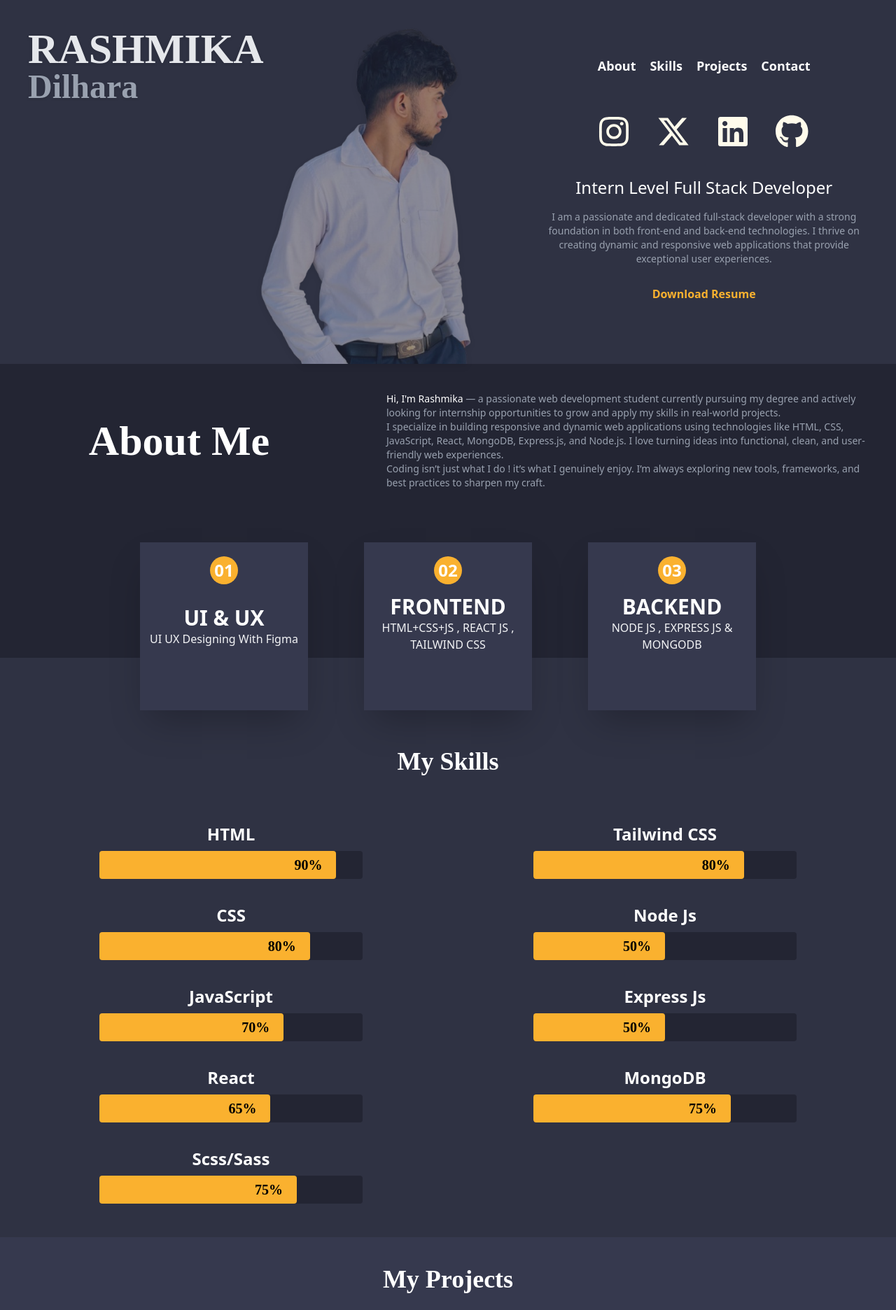
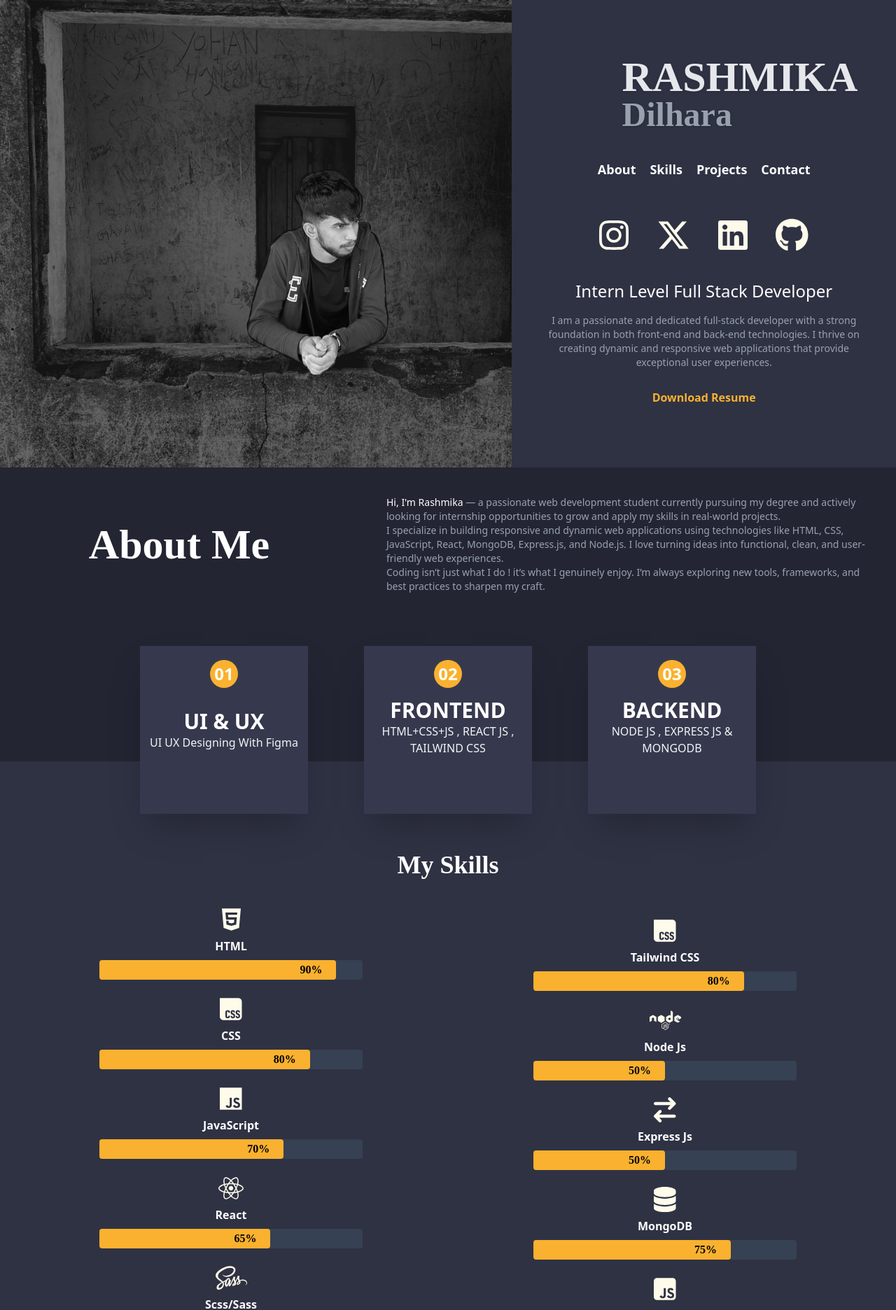
Before and after one commit to RashmikaDil/Dilhara_por, a React (Vite) app: page / in a window 1280 px wide. Shown: the top 1872 px of the page at 70% size. Built offline with nearby package versions, Linux system fonts and the light colour scheme; a web font is replaced by a local one.

Commit message:
Add:  new hero image

```diff
--- a/src/App.jsx
+++ b/src/App.jsx
@@ -1,5 +1,8 @@
-import Me from './img/me.png'
-const cv = "https://drive.google.com/file/d/1s41IdoIu43SkCFyCVqLlw3DyNSqwuo0N/view?usp=drive_link"
+
+import baseImg from './img/base.png'
+
+const cv = "https://drive.google.com/file/d/1Uwrf_ROwqTGhDaNLth3GCvxFEIFWtA2t/view?usp=drive_link"
+
 import './App.css'
 import SocialMedia from './components/SocialMedia'
 import About from './components/About'
@@ -32,19 +35,20 @@ sectionRef1.current?.scrollIntoView({ behavior: 'smooth' });
 
   return (
     <>
-    <div className='w-full h-auto     bg-secondary grid grid-cols-1 sm:grid-cols-7   '>
-      <div className='sm:col-span-4 col-span-1 bg-secondary relative sm:h-full h-auto flex-col sm:flex-row flex sm:justify-normal sm:items-baseline justify-center items-center '>
+
+    <div  className='w-full h-auto      bg-secondary grid grid-cols-1 sm:grid-cols-7   ' >
+      <div style={{ backgroundImage: `url(${baseImg})` }} className='bg-cover  bg-no-repeat overflow-hidden sm:col-span-4 col-span-1 bg-secondary relative sm:h-full h-95 flex-col sm:flex-row flex sm:justify-normal sm:items-baseline justify-center items-center '>
 
 
-<img src={Me}  alt="My Image" className=' opacity-50 w-1/2 sm:right-0   sm:bottom-0 sm:absolute h-auto  drop-shadow-lg' />
 
-            <h1 className='sm:text-6xl text-5xl  top-10 drop-shadow-sm left-10 text-gray-200 font-bold wrap-normal ml-10 mt-10 w-1/2 font3'>RASHMIKA <p className='font2 text-gray-400 text-3xl sm:text-5xl '>Dilhara</p></h1>
 
 
 
         </div>
 
 <div className='col-span-3 flex-col  h-full flex items-center pt-10 '>
+         <h1 className='sm:text-6xl text-5xl  top-10 drop-shadow-sm left-10 text-gray-200 font-bold wrap-normal ml-10 mt-10 w-1/2 font3'>RASHMIKA <p className='font2 text-gray-400 text-3xl sm:text-5xl '>Dilhara</p></h1>
+
 
 
        <div className='flex  p-10 justify-center h-auto w-full text-text'>
--- a/src/components/Progressbar.jsx
+++ b/src/components/Progressbar.jsx
@@ -1,9 +1,9 @@
 const ProgressBar = ({ name,progress }) => {
 return (<>
 <div className=" w-full p-2 flex justify-center items-center flex-col">
-<h1 className='text-2xl font-bold mt-5 text-text'>{name}</h1>
-<div className='w-2/3 h-10 bg-accent rounded-sm mt-2'>
-<div className={'font1 h-10 bg-special rounded-sm flex justify-end pr-5 font-bold items-center text-xl'} style={{ width: `${progress}%` }}>
+<h1 className='text-md font-bold  text-text'>{name}</h1>
+<div className='w-2/3 h-7 bg-gray-700 rounded-sm mt-2'>
+<div className={'font1 h-7 bg-special rounded-sm flex justify-end pr-5 font-bold items-center text-md'} style={{ width: `${progress}%` }}>
 {progress}%
 </div>
 </div></div>
--- a/src/components/Skills.jsx
+++ b/src/components/Skills.jsx
@@ -1,24 +1,41 @@
 import ProgressBar from "./Progressbar";
+import { FontAwesomeIcon } from "@fortawesome/react-fontawesome";
+import { faCss, faCss3, faHtml5, faJs, faJsSquare, faMicrosoft, faNode, faReact, faSass } from "@fortawesome/free-brands-svg-icons";
+import { faDatabase, faExchange } from "@fortawesome/free-solid-svg-icons";
 
 const Skills = () => {
   return (
-    <div className='w-full bg-secondary p-10  sm:pt-32'>
+    <div className='w-full bg-secondary p-10  sm:pt-32 bg-cover  bg-no-repeat' >
       <h1 className='text-4xl font-bold text-text font2 text-center'>My Skills</h1>
       <div className='grid grid-cols-1 sm:grid-cols-2 gap-10 mt-10'>
-        <div className='col-span-1 flex flex-col items-center '>
-          <ProgressBar name="HTML" progress={90} />
+        <div className='col-span-1 flex flex-col items-center  '>
+
+          <FontAwesomeIcon className="text-4xl text-amber-50" icon={faHtml5}/>
+          <ProgressBar  name="HTML" progress={90} />
+          <FontAwesomeIcon className="text-4xl text-amber-50 mt-4"  icon={faCss}/>
           <ProgressBar name="CSS" progress={80} />
+          <FontAwesomeIcon className="text-4xl text-amber-50 mt-4"  icon={faJs}/>
           <ProgressBar name="JavaScript" progress={70} />
+          <FontAwesomeIcon className="text-4xl text-amber-50 mt-4"  icon={faReact}/>
           <ProgressBar name="React" progress={65} />
+          <FontAwesomeIcon className="text-4xl text-amber-50 mt-4"  icon={faSass}/>
           <ProgressBar name="Scss/Sass" progress={75} />
+
         </div>
         <div className='col-span-1 flex flex-col items-center'>
+          <FontAwesomeIcon className="text-4xl text-amber-50 mt-4"  icon={faCss}/>
           <ProgressBar name="Tailwind CSS" progress={80} />
+          <FontAwesomeIcon className="text-4xl text-amber-50 mt-4"  icon={faNode}/>
           <ProgressBar name="Node Js" progress={50} />
+          <FontAwesomeIcon className="text-4xl text-amber-50 mt-4"  icon={faExchange}/>
           <ProgressBar name="Express Js" progress={50} />
+          <FontAwesomeIcon className="text-4xl text-amber-50 mt-4"  icon={faDatabase}/>
           <ProgressBar name="MongoDB" progress={75} />
+          <FontAwesomeIcon className="text-4xl text-amber-50 mt-4"  icon={faJsSquare}/>
+          <ProgressBar name="TypeScript" progress={68} />
         </div>
       </div>
+
     </div>
   );
 }
--- a/src/components/SocialMedia.jsx
+++ b/src/components/SocialMedia.jsx
@@ -5,7 +5,7 @@ import { FontAwesomeIcon } from '@fortawesome/react-fontawesome';
 
 
 const SocialMedia = () => {
-  return (
+  return (<>
     <div className="flex text-white  text-5xl  gap-10 mt-4">
 
 <a href="https://www.instagram.com/rashmikadil523/" target='blank'>
@@ -24,9 +24,11 @@ const SocialMedia = () => {
 
 
 
-
       </div>
 
+
+
+     </>
 
   );
 
```
Also changed, not shown: src/img/base.png (added), src/img/me.png (deleted).
